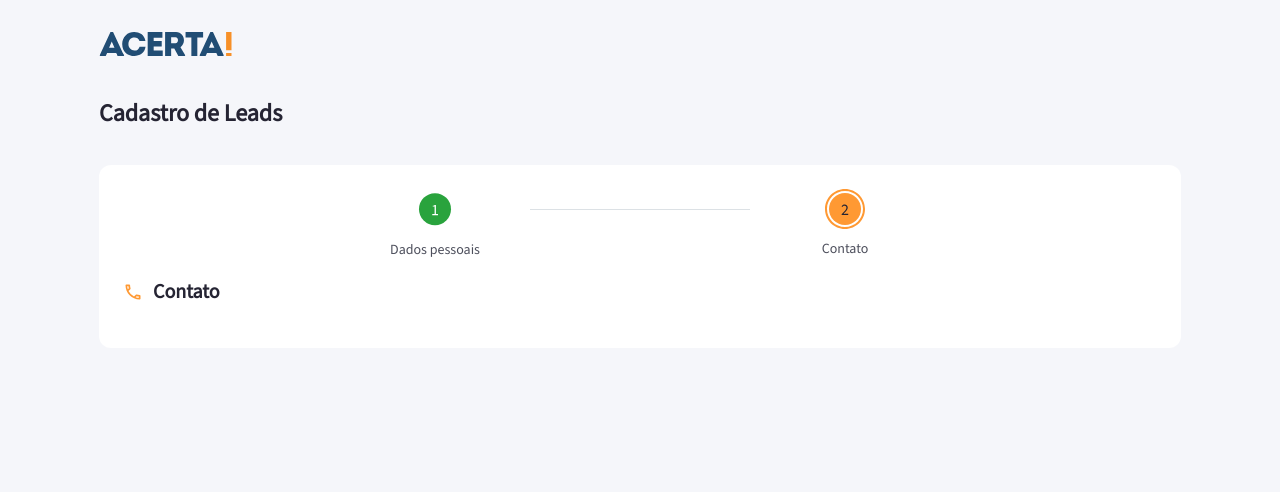
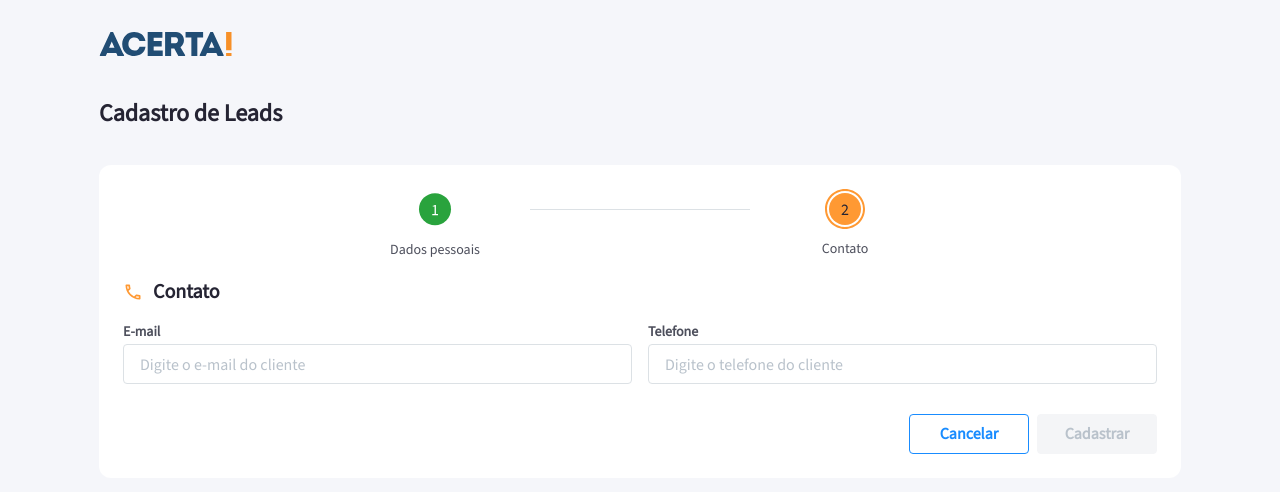
Before and after one commit to mjonathannn/technical-test-acerta-leads, a React (Create React App) app: page /contact in a window 1280 px wide. Shown: the top 492 px of the page. Built offline with nearby package versions, Linux system fonts and the light colour scheme.

Commit message:
refac: try to fix build

```diff
--- a/src/App.tsx
+++ b/src/App.tsx
@@ -1,6 +1,7 @@
 import { BrowserRouter, Route, Routes } from "react-router-dom"
 
-import { Contact, ReadLeads, PersonalData } from "./pages"
+// import { Contact, ReadLeads, PersonalData } from "./pages"
+import { Contact, PersonalData } from "./pages"
 
 const App = (): JSX.Element => {
   return (
--- a/src/pages/Contact/Contact.tsx
+++ b/src/pages/Contact/Contact.tsx
@@ -1,3 +1,5 @@
+import * as Yup from "yup"
+import { useFormik } from "formik"
 import { useNavigate } from "react-router-dom"
 import { BsExclamationOctagon } from "react-icons/bs"
 
@@ -9,12 +11,26 @@ import {
   ErrorMessage,
 } from "./ContactStyles"
 
-import { useAppContext } from "../../context/appContext"
 import { InputPhone, InputText } from "../../components/inputs"
 import { FormTitle, Header, LabelButton, StepCounter } from "../../components"
 
 const Contact = (): JSX.Element => {
   const navigate = useNavigate()
+
+  const formik = useFormik({
+    initialValues: {
+      email: "",
+      phone: "",
+    },
+    validationSchema: Yup.object().shape({
+      email: Yup.string().required("Campo obrigatório"),
+      phone: Yup.string().required("Campo obrigatório"),
+    }),
+    onSubmit: (values) => {
+      //
+    },
+    validateOnBlur: true,
+  })
 
   return (
     <Main>
@@ -25,7 +41,7 @@ const Contact = (): JSX.Element => {
 
         <FormTitle />
 
-        {/* <form onSubmit={formik.handleSubmit}>
+        <form onSubmit={formik.handleSubmit}>
           <InputsContainer>
             <div>
               <InputText
@@ -77,10 +93,9 @@ const Contact = (): JSX.Element => {
               appearance="primary"
               label="Cadastrar"
               disabled={!(formik.isValid && formik.dirty)}
-              onClick={() => null}
             />
           </ButtonsContainer>
-        </form> */}
+        </form>
       </Container>
     </Main>
   )
```
